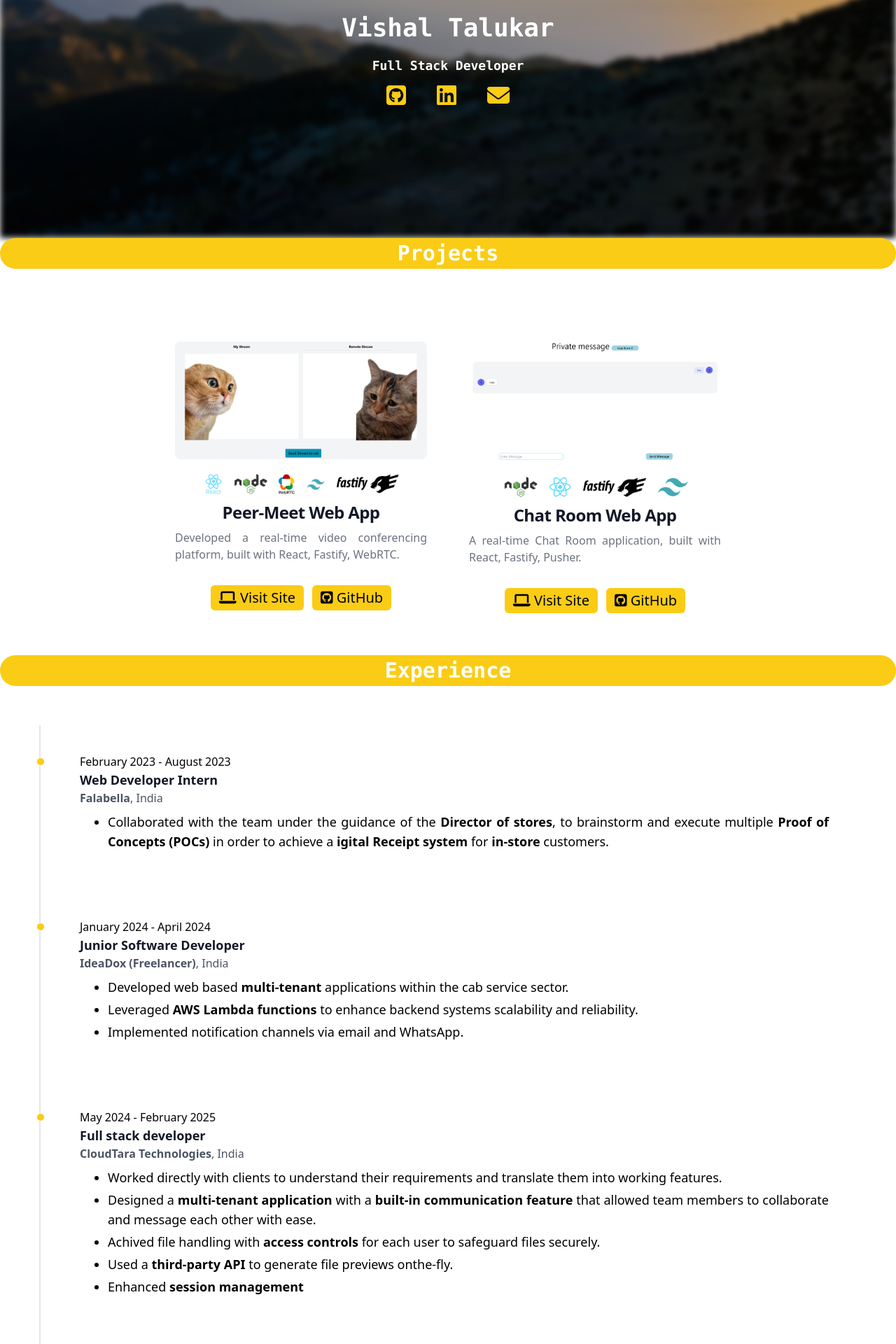
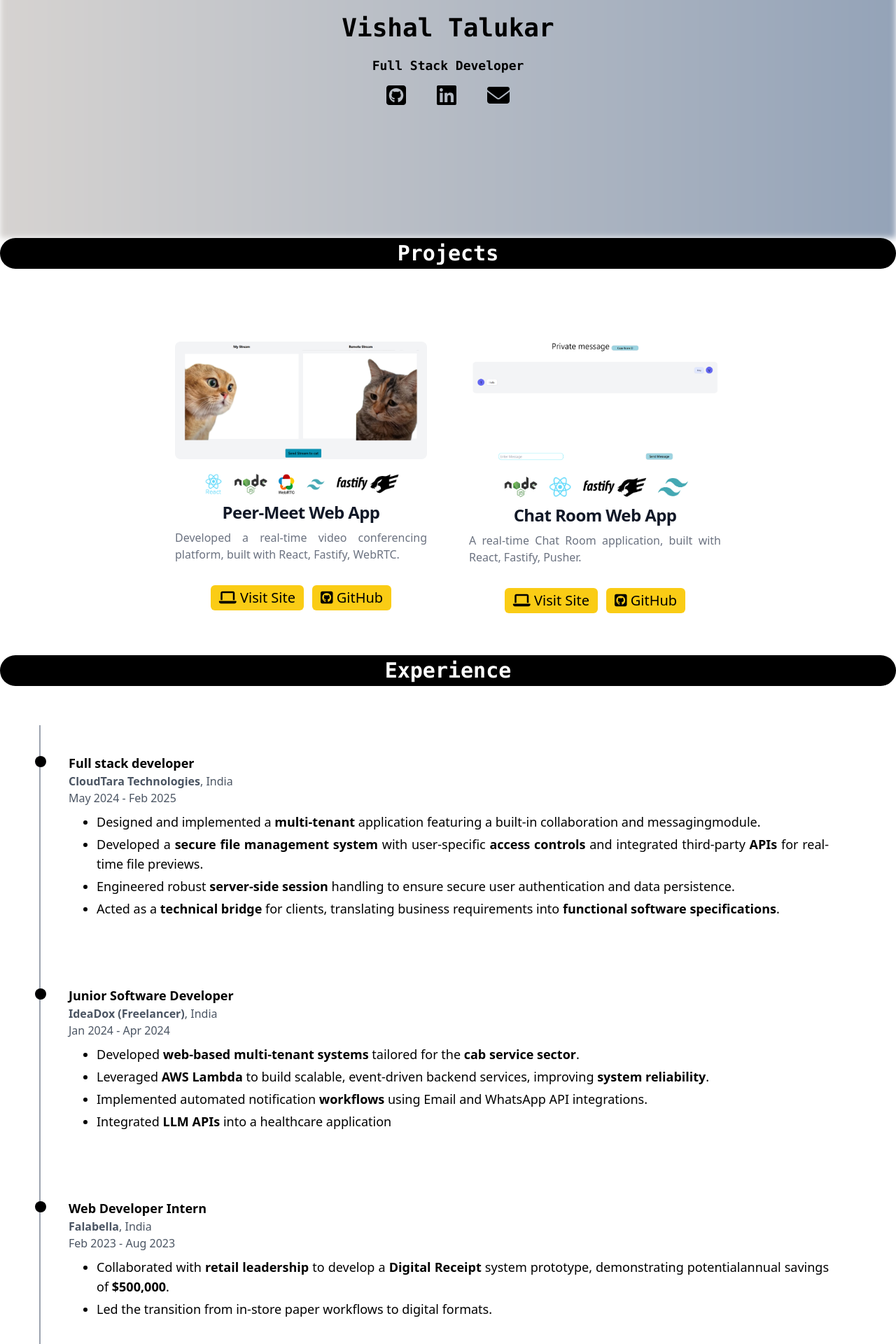
Before and after one commit to vishaltalukar66/portfolio, a React (Vite) app: page / in a window 1280 px wide. Shown: the part 460-2380 px from the top of the page at 70% size. Built offline with nearby package versions, Linux system fonts and the light colour scheme.

Commit message:
updated UI

```diff
--- a/src/App.tsx
+++ b/src/App.tsx
@@ -1,22 +1,12 @@
-import { Home } from "./components/Home"
-import { Nav } from "./components/Nav"
-import bgimg from "./assets/sunset.jpg";
+import { Home } from "./components/Home";
+import { Nav } from "./components/Nav";
+// import bgimg from "./assets/sunset.jpg";
 
 function App() {
-
   return (
     <>
-
       <div className="relative h-screen ">
-        <div
-          className="fixed inset-0 z-0 w-full h-full bg-cover bg-no-repeat bg-center blur-sm"
-          style={{
-            backgroundImage:
-              `url(${bgimg})`,
-          }}>
-        </div>
-
-
+        <div className="bg-gradient-to-r from-stone-300 to-slate-400 fixed inset-0 z-0 w-full h-full bg-cover bg-no-repeat bg-center blur-sm" />
 
         <div className="relative ">
           <Nav />
@@ -24,7 +14,7 @@ function App() {
         </div>
       </div>
     </>
-  )
+  );
 }
 
-export default App
+export default App;
--- a/src/components/Experience.tsx
+++ b/src/components/Experience.tsx
@@ -1,33 +1,34 @@
 import React from "react";
-const experienceData = [
+let experienceData = [
   {
-    duration: "February 2023 - August 2023",
+    duration: "Feb 2023 - Aug 2023",
     role: "Web Developer Intern",
     company: "<b>Falabella</b>, India",
     responsibilities: [
-      "Collaborated with the team under the guidance of the <b>Director of stores</b>, to brainstorm and execute multiple <b>Proof of Concepts (POCs)</b> in order to achieve a <b>igital Receipt system</b> for <b>in-store</b> customers.",
+      "Collaborated with <b>retail leadership</b> to develop a <b>Digital Receipt</b> system prototype, demonstrating potentialannual savings of <b>$500,000</b>.",
+      "Led the transition from in-store paper workflows to digital formats.",
     ],
   },
   {
-    duration: "January 2024 - April 2024",
+    duration: "Jan 2024 - Apr 2024",
     role: "Junior Software Developer",
     company: "<b>IdeaDox (Freelancer)</b>, India",
     responsibilities: [
-      "Developed web based <b>multi-tenant</b> applications within the cab service sector.",
-      "Leveraged <b>AWS Lambda functions</b> to enhance backend systems scalability and reliability.",
-      "Implemented notification channels via email and WhatsApp.",
+      "Developed <b>web-based multi-tenant systems</b> tailored for the <b>cab service sector</b>.",
+      "Leveraged <b>AWS Lambda</b> to build scalable, event-driven backend services, improving <b>system reliability</b>.",
+      "Implemented automated notification <b>workflows</b> using Email and WhatsApp API integrations.",
+      "Integrated <b>LLM APIs</b> into a healthcare application",
     ],
   },
   {
-    duration: "May 2024 - February 2025",
+    duration: "May 2024 - Feb 2025",
     role: "Full stack developer",
     company: "<b>CloudTara Technologies</b>, India",
     responsibilities: [
-      "Worked directly with clients to understand their requirements and translate them into working features.",
-      "Designed a <b>multi-tenant application</b> with a <b>built-in communication feature</b> that allowed team members to collaborate and message each other with ease.",
-      "Achived file handling with <b>access controls</b> for each user to safeguard files securely.",
-      "Used a <b>third-party API</b> to generate file previews onthe-fly.",
-      "Enhanced <b>session management</b>",
+      "Designed and implemented a <b>multi-tenant</b> application  featuring a built-in collaboration and messagingmodule.",
+      "Developed a <b>secure file management system</b> with user-specific <b>access controls</b> and integrated third-party <b>APIs</b> for real-time file previews.",
+      "Engineered robust <b>server-side session</b> handling to ensure secure user authentication and data persistence.",
+      "Acted as a <b>technical bridge</b> for clients, translating business requirements into <b>functional software specifications</b>.",
     ],
   },
 ];
@@ -38,23 +39,27 @@ type Experience = {
   company: string;
   responsibilities: string[];
 };
+experienceData = experienceData.reverse();
 
 const ExperienceList: React.FC = () => {
   return (
-    <ol className="relative  md:border-l-2 border-l-0  m-3 md:m-14 p-5">
-      {experienceData.reverse().map((item: Experience, index: number) => (
-        <li className="mb-10 ms-4 bg-white p-5 rounded-3xl" key={index}>
-          <div className="absolute w-3 h-3 bg-yellow-400 rounded-full mt-1.5 -start-1.5 border border-white hidden md:block" />
-          <time className="mb-1 font-normal leading-none text-md">
-            {item.duration}
-          </time>
-          <h3 className="text-lg font-semibold text-gray-900 ">{item.role}</h3>
+    <ol className="relative  md:border-l-2 md:border-gray-400 border-l-0  p-2 m-5 md:m-14 md:p-5 ">
+      {experienceData.map((item: Experience, index: number) => (
+        <li className="mb-10  bg-white p-5 rounded-3xl" key={index}>
+          <div className="bg-black rounded-full mt-1  -start-2  w-4 h-4 absolute hidden md:block" />
+
+          {/* <div className="absolute w-3 h-3 bg-black rounded-full mt-1.5 -start-1.5 border border-white hidden md:block" /> */}
+
+          <h3 className="text-lg font-semibold text-black ">{item.role}</h3>
           <p className="mb-2 text-base font-normal text-gray-600 ">
             <div
               dangerouslySetInnerHTML={{
                 __html: item.company,
               }}
             />
+            <time className="mb-1 font-normal leading-none text-md">
+              {item.duration}
+            </time>
           </p>
           <p className="mb-4 text-justify text-lg ml-5">
             <ul className="list-disc pl-5 text-justify">
--- a/src/components/Home.tsx
+++ b/src/components/Home.tsx
@@ -14,10 +14,10 @@ export const Home = () => {
           <img src={photo} alt="photo" className="rounded-full w-32 md:w-52" />
         </div>
 
-        <div className="text-4xl p-5 text-white font-mono font-semibold">
+        <div className="text-4xl p-5 text-black font-mono font-semibold">
           Vishal Talukar
         </div>
-        <div className="text-lg  text-white font-mono font-semibold">
+        <div className="text-lg  text-black font-mono font-semibold">
           Full Stack Developer
         </div>
 
@@ -25,7 +25,7 @@ export const Home = () => {
       </div>
       {/* projects */}
       <div id="projects">
-        <div className="text-center rounded-3xl font-mono font-semibold text-3xl p-1 mb-10 bg-yellow-400 text-white">
+        <div className="text-center rounded-3xl font-mono font-semibold text-3xl p-1 mb-10 bg-black text-white">
           Projects
         </div>
         <div className="flex flex-wrap w-full gap-5 p-10 items-center justify-center">
@@ -90,7 +90,7 @@ export const Home = () => {
       </div>
       {/* experience */}
       <div className="pb-28" id="experience">
-        <div className="text-center rounded-3xl font-mono font-semibold text-3xl p-1 mb-10 bg-yellow-400 text-white">
+        <div className="text-center rounded-3xl font-mono font-semibold text-3xl p-1 mb-10 bg-black text-white">
           Experience
         </div>
 
--- a/src/components/Logos.tsx
+++ b/src/components/Logos.tsx
@@ -2,17 +2,17 @@ export const Logos = () => {
   return (
     <>
       <div className="grid grid-cols-3 gap-10 mt-4">
-        <div className="hover:text-amber-200 text-yellow-400">
+        <div className="hover:text-gray-700 text-black ">
           <a href="https://github.com/vishaltalukar66" target="_blank">
             <i className="fa-brands fa-square-github fa-2xl" />
           </a>
         </div>
-        <div className="hover:text-amber-200 text-yellow-400">
+        <div className="hover:text-gray-700 text-black ">
           <a href="https://www.linkedin.com/in/vishaltalukar/" target="_blank">
             <i className="fa-brands fa-linkedin fa-2xl" />
           </a>
         </div>
-        <div className="hover:text-amber-200 text-yellow-400">
+        <div className="hover:text-gray-700 text-black ">
           <a href="mailto:vishaltalukar1@outlook.com">
             <i className="fa-solid fa-envelope fa-2xl" />
           </a>
--- a/src/components/Nav.tsx
+++ b/src/components/Nav.tsx
@@ -55,7 +55,7 @@ export const Nav = () => {
                   <li>
                     <a
                       href="#"
-                      className="block py-2 px-3 hover:text-blue-700"
+                      className="block py-2 px-3 hover:text-yellow-500"
                       onClick={() => {
                         handleMobileNav();
                       }}
@@ -66,7 +66,7 @@ export const Nav = () => {
                   <li>
                     <a
                       href="#projects"
-                      className="block py-2 px-3 hover:text-blue-700"
+                      className="block py-2 px-3 hover:text-yellow-500"
                       onClick={() => {
                         handleMobileNav();
                       }}
@@ -78,7 +78,7 @@ export const Nav = () => {
                   <li>
                     <a
                       href="#experience"
-                      className="block py-2 px-3 hover:text-blue-700"
+                      className="block py-2 px-3 hover:text-yellow-500"
                       onClick={() => {
                         handleMobileNav();
                       }}
@@ -93,7 +93,7 @@ export const Nav = () => {
                         handleMobileNav();
                         handlePopUp();
                       }}
-                      className="block py-2 px-3 hover:text-blue-700"
+                      className="block py-2 px-3 hover:text-yellow-500"
                     >
                       <i className="fa-solid fa-file" /> Resume
                     </a>
@@ -109,14 +109,17 @@ export const Nav = () => {
               >
                 <ul className="flex text-white flex-col p-4 md:p-0 mt-4 font-medium border border-gray-100 rounded-lg md:space-x-8 rtl:space-x-reverse md:flex-row md:mt-0 md:border-0 ">
                   <li>
-                    <a href="#" className="block py-2 px-3 hover:text-blue-700">
+                    <a
+                      href="#"
+                      className="block py-2 px-3 hover:text-yellow-500"
+                    >
                       <i className="fa-solid fa-house " /> Home
                     </a>
                   </li>
                   <li>
                     <a
                       href="#projects"
-                      className="block py-2 px-3 hover:text-blue-700"
+                      className="block py-2 px-3 hover:text-yellow-500"
                     >
                       {" "}
                       <i className="fa-solid fa-diagram-project" /> Projects
@@ -125,7 +128,7 @@ export const Nav = () => {
                   <li>
                     <a
                       href="#experience"
-                      className="block py-2 px-3 hover:text-blue-700"
+                      className="block py-2 px-3 hover:text-yellow-500"
                     >
                       <i className="fa-solid fa-book" /> Experience
                     </a>
@@ -136,7 +139,7 @@ export const Nav = () => {
                       onClick={() => {
                         handlePopUp();
                       }}
-                      className="block py-2 px-3 hover:text-blue-700"
+                      className="block py-2 px-3 hover:text-yellow-500"
                     >
                       <i className="fa-solid fa-file" /> Resume
                     </a>
@@ -176,7 +179,7 @@ export const Nav = () => {
                       className="text-white rounded-md p-1 pl-3 pr-3 bg-green-600 hover:bg-green-500 flex h-full w-full items-center justify-center gap-2"
                       onClick={() => {
                         window.open(
-                          "https://drive.google.com/drive/folders/1q9kKLh04f5-bE_Dwiyf5GR_p6BkQHAIY?usp=sharing"
+                          "https://drive.google.com/drive/folders/1q9kKLh04f5-bE_Dwiyf5GR_p6BkQHAIY?usp=sharing",
                         );
                       }}
                     >
```
Also changed, not shown: package.json (line endings or trailing spaces), 1 other file (tests, documents, lock files or other folders).
